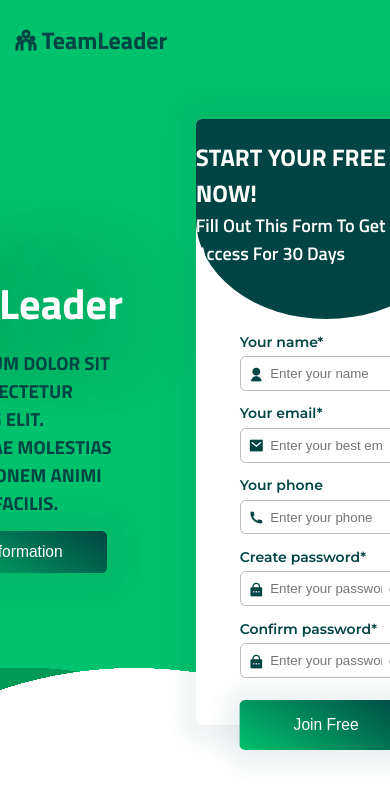
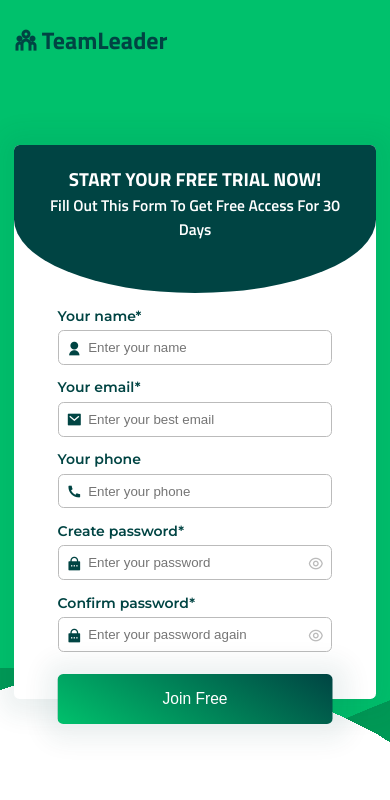
Before and after one commit to adrjmiranda/register-page-design, a website built with webpack: page public/index.html in a window 390 px wide. Shown: the top 800 px of the page. Built offline with nearby package versions, Linux system fonts and the light colour scheme.

Commit message:
style: created responsiveness for smaller screens

```diff
--- a/public/assets/css/style.css
+++ b/public/assets/css/style.css
@@ -62,12 +62,13 @@ body {
 
 body {
 	background-color: var(--white-color-00);
-	overflow-x: hidden;
 	font-size: var(--base-fs);
 	color: var(--white-color-00);
 	background-color: var(--primary-color);
 	font-family: var(--text-ff);
 	position: relative;
+	overflow: hidden;
+	height: 100vh;
 }
 
 :is(h1, h2, h3, h4, h5, h6) {
@@ -336,3 +337,61 @@ i {
 /************** End of IMAGE WAVE ***************/
 
 /***************** RESPONSIVENESS *******************/
+@media screen and (max-width: 1224px) {
+	/***************** FORM *******************/
+	.form-content {
+		grid-template-columns: 40% 58%;
+		column-gap: 2%;
+	}
+}
+
+@media screen and (max-width: 1000px) {
+	/***************** FORM *******************/
+	#subtitle {
+		font-size: var(--lg-fs);
+	}
+
+	.form-content {
+		grid-template-columns: 36% 60%;
+	}
+}
+
+@media screen and (max-width: 980px) {
+	/***************** FORM *******************/
+	.form-content {
+		width: 100%;
+		grid-template-columns: 100%;
+	}
+
+	.form-text {
+		display: none;
+	}
+
+	.form-box {
+		max-width: 476px;
+	}
+}
+
+@media screen and (max-width: 470px) {
+	/***************** FORM *******************/
+	.form-title {
+		font-size: var(--lg-fs);
+	}
+
+	.form-subtitle {
+		font-size: var(--base-fs);
+	}
+
+	.input-field label {
+		font-size: var(--sm-fs);
+	}
+}
+
+@media screen and (max-width: 430px) {
+	/***************** FORM *******************/
+	.form-title,
+	.form-subtitle {
+		max-width: 80%;
+		text-align: center;
+	}
+}
```
